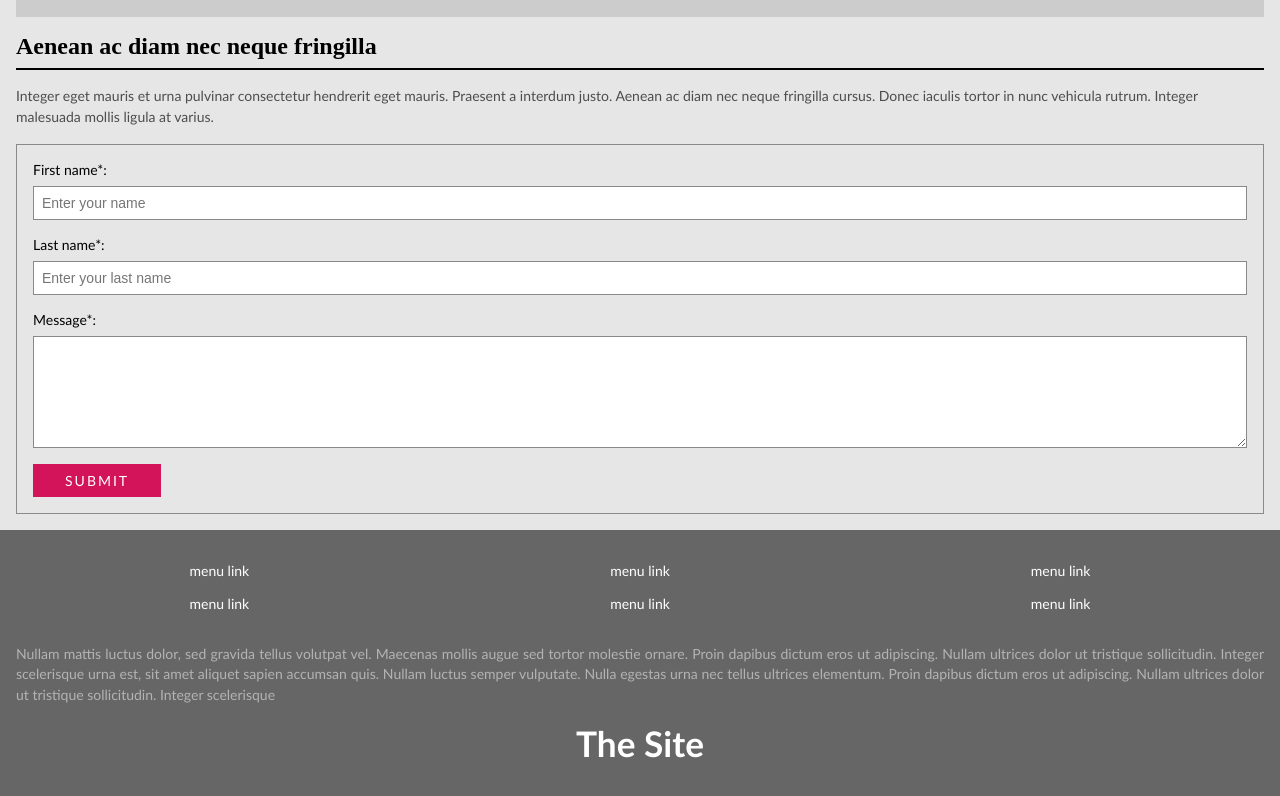
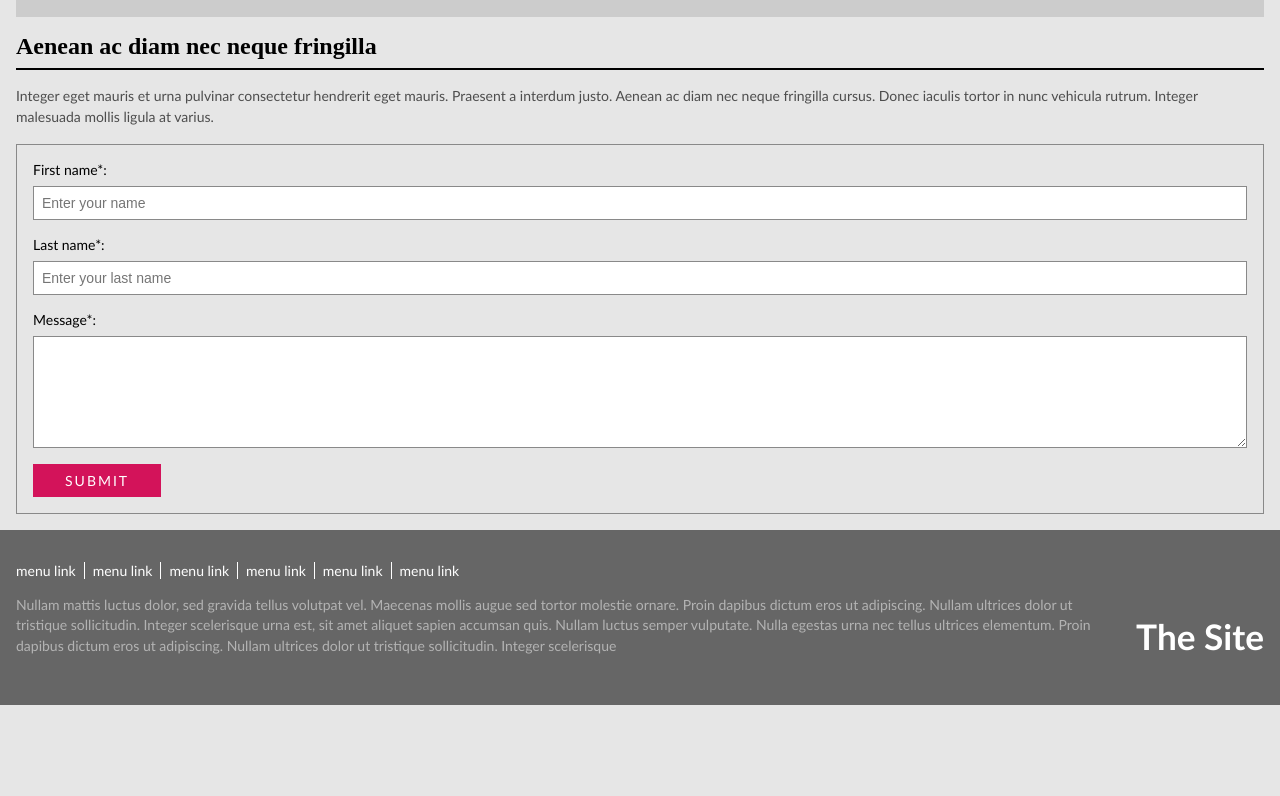
Before and after one commit to jpotapova/sample-site, a React (Create React App) app: page / in a window 1280 px wide. Shown: the part 840-1636 px from the top of the page. After the commit the page ends 1545 px from the top, so only its background shows below. Built offline with nearby package versions, Linux system fonts and the light colour scheme.

Commit message:
footer on tablet-sized screens

```diff
--- a/src/App.js
+++ b/src/App.js
@@ -117,12 +117,14 @@ class App extends Component {
                 <li className="nav__item"><a href="#">menu link</a></li>
                 <li className="nav__item"><a href="#">menu link</a></li>
               </ul>
+              <div className="footer__info">
                 <p>
                   Nullam mattis luctus dolor, sed gravida tellus volutpat vel. Maecenas mollis augue sed tortor molestie ornare. Proin dapibus dictum eros ut adipiscing. Nullam ultrices dolor ut tristique sollicitudin. Integer scelerisque urna est, sit amet aliquet sapien accumsan quis. Nullam luctus semper vulputate. Nulla egestas urna nec tellus ultrices elementum. Proin dapibus dictum eros ut adipiscing. Nullam ultrices dolor ut tristique sollicitudin. Integer scelerisque
                 </p>
                 <a href="#" className="logo logo--secondary">
                   The Site
                 </a>
+              </div>
             </div>
             <button type="button" className="button button--totop">Back to top</button>
           </footer>
--- a/src/scss/config.scss
+++ b/src/scss/config.scss
@@ -14,3 +14,4 @@ $font: "Trebuchet MS", sans-serif;
 $mobile-nav: 270px;
 $close-button: 2rem;
 $mobile-wide: 34rem;
+$tablet: 40rem;
--- a/src/scss/layout.scss
+++ b/src/scss/layout.scss
@@ -1,71 +1,3 @@
 .container {
   margin: 0 $spacing 0 $spacing;
 }
-
-/* FOOTER ------------------------------------------------------------------- */
-
-.footer {
-  background: $color-highlight;
-  color: #b3b3b3;
-  text-align: justify;
-  padding: $spacing-large 0 $spacing-large+$spacing 0;
-}
-
-/* HEADER ------------------------------------------------------------------- */
-
-.header {
-  background: $color-brand;
-  padding: $spacing-large 0;
-  margin-bottom: $spacing-large;
-}
-
-.header__container {
-  display: flex;
-  justify-content: space-between;
-}
-
-/* NAV (mobile) ------------------------------------------------------------- */
-
-.content {
-  transform: translate3d(0);
-  transition: .3s ease all;
-}
-
-.navbox {
-  background: $color-bg;
-  position: absolute;
-  top: 0;
-  left: -$mobile-nav;
-  width: $mobile-nav;
-  height: 100%;
-  z-index: 1;
-  overflow: scroll;
-}
-
-.overlay {
-  width: 100%;
-  height: 100%;
-  z-index: -1;
-  background:rgba(0, 0, 0, 0);
-  position: absolute;
-  top: 0;
-  left: 0;
-}
-
-.viewnav {
-  &.app {
-    width: 100%;
-    height: 100vh;
-    overflow: hidden;
-  }
-
-  .content {
-    transform: translate3d($mobile-nav, 0, 0);
-    height: 100%;
-  }
-
-  .overlay {
-    z-index: 2;
-    background:rgba(0, 0, 0, 0.5);
-  }
-}
--- a/src/scss/nav.scss
+++ b/src/scss/nav.scss
@@ -1,5 +1,51 @@
 .nav {
   list-style: none;
+}
+
+/* MAIN NAV (mobile) -------------------------------------------------------- */
+
+.content {
+  transform: translate3d(0);
+  transition: .3s ease all;
+}
+
+.navbox {
+  background: $color-bg;
+  position: absolute;
+  top: 0;
+  left: -$mobile-nav;
+  width: $mobile-nav;
+  height: 100%;
+  z-index: 1;
+  overflow: scroll;
+}
+
+.overlay {
+  width: 100%;
+  height: 100%;
+  z-index: -1;
+  background:rgba(0, 0, 0, 0);
+  position: absolute;
+  top: 0;
+  left: 0;
+}
+
+.viewnav {
+  &.app {
+    width: 100%;
+    height: 100vh;
+    overflow: hidden;
+  }
+
+  .content {
+    transform: translate3d($mobile-nav, 0, 0);
+    height: 100%;
+  }
+
+  .overlay {
+    z-index: 2;
+    background:rgba(0, 0, 0, 0.5);
+  }
 }
 
 .nav__item {
@@ -65,3 +111,24 @@
     columns: 3;
   }
 }
+
+@media (min-width: $tablet) {
+  .nav--footerlinks {
+    columns: 1;
+    display: flex;
+
+    & .nav__item {
+      margin: 0;
+      padding: 0 $spacing-small;
+      border-right: 1px solid $color-invert;
+
+      &:first-child {
+        padding-left: 0;
+      }
+
+      &:last-child {
+        border: none;
+      }
+    }
+  }
+}
--- a/src/scss/other.scss
+++ b/src/scss/other.scss
@@ -1,3 +1,43 @@
+/* FOOTER ------------------------------------------------------------------- */
+
+.footer {
+  background: $color-highlight;
+  color: #b3b3b3;
+  text-align: justify;
+  padding: $spacing-large 0 $spacing-large+$spacing 0;
+}
+
+@media (min-width: $tablet) {
+  .footer__info {
+    display: flex;
+    align-items: flex-end;
+
+    .logo {
+      white-space: nowrap;
+      text-align: right;
+      margin-left: $spacing-large;
+    }
+
+    p {
+      text-align: left;
+      margin-bottom: 0;
+    }
+  }
+}
+
+/* HEADER ------------------------------------------------------------------- */
+
+.header {
+  background: $color-brand;
+  padding: $spacing-large 0;
+  margin-bottom: $spacing-large;
+}
+
+.header__container {
+  display: flex;
+  justify-content: space-between;
+}
+
 /* BOXES  ------------------------------------------------------------------- */
 
 .box {
```
Lines whose indentation alone changed are shown as unchanged.
